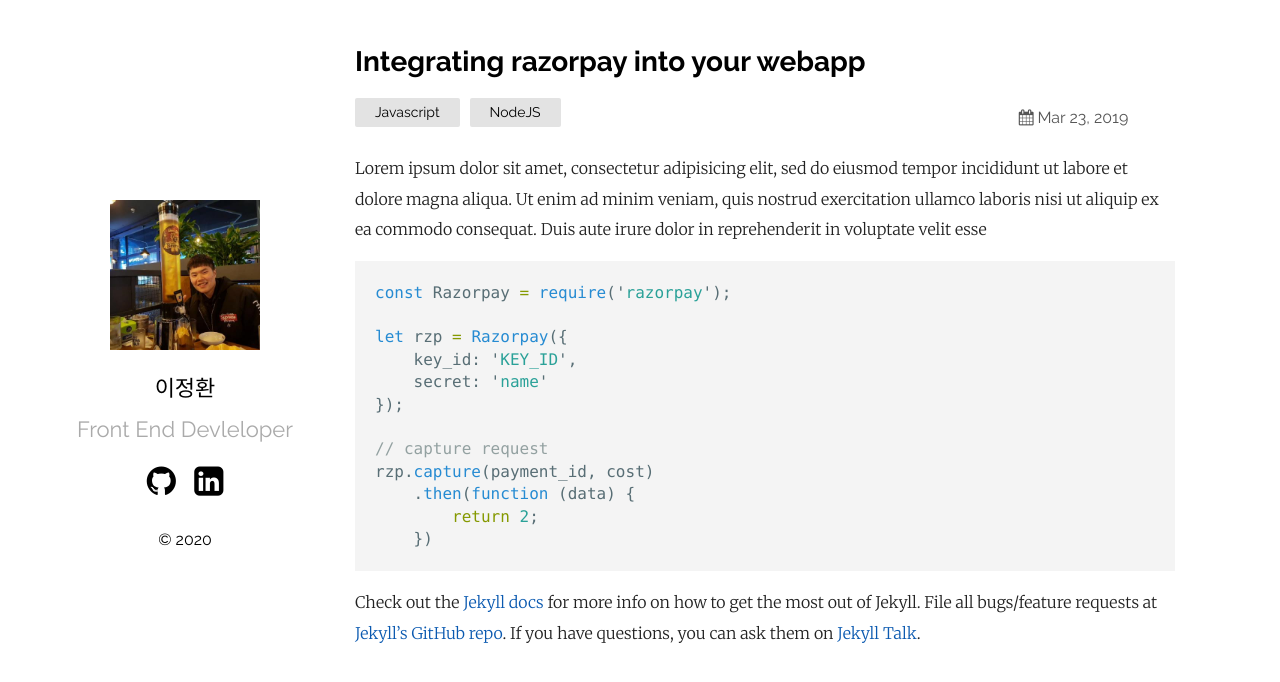
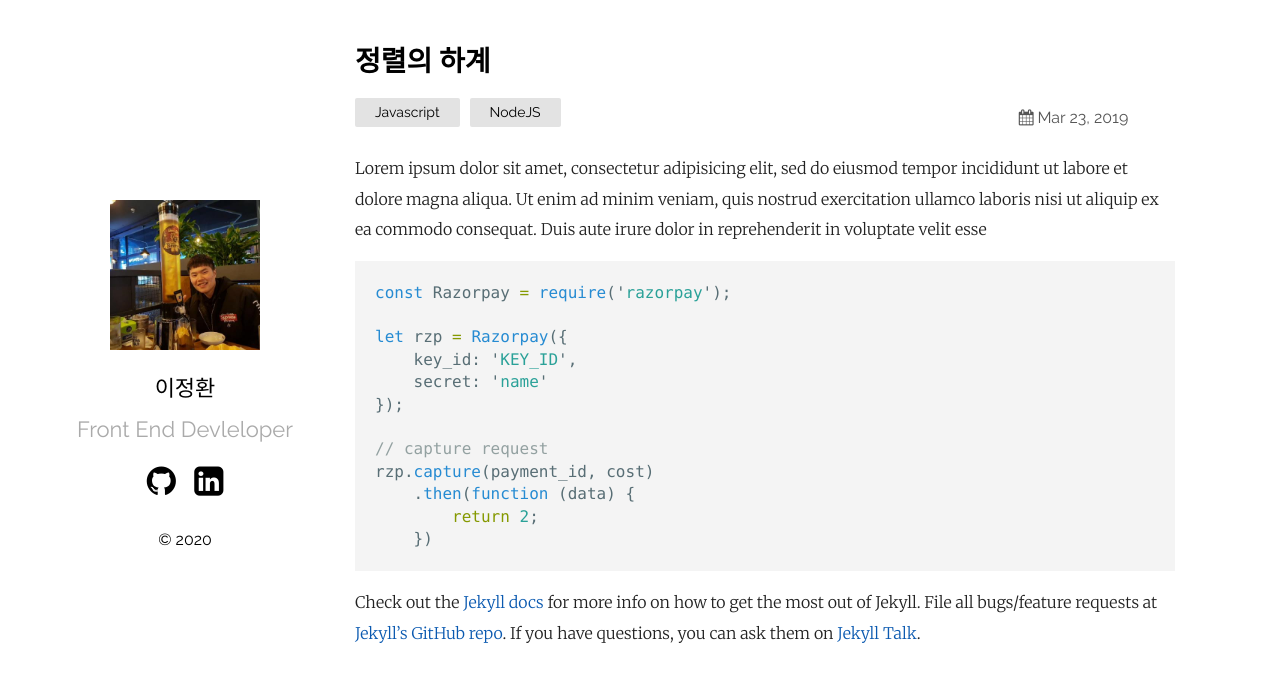
Before and after one commit to winterlood/winterlood.github.io, a Jekyll site: the page built from _posts/2019-03-23-welcome-to-jekyll.markdown, in a window 1280 px wide. Shown: the top 682 px of the page. Built offline with Jekyll 4.4.1, drawn with Linux system fonts in a browser that asks for light colours.

Commit message:
Update 2019-03-23-welcome-to-jekyll.markdown

```diff
--- a/_posts/2019-03-23-welcome-to-jekyll.markdown
+++ b/_posts/2019-03-23-welcome-to-jekyll.markdown
@@ -1,6 +1,6 @@
 ---
 layout: post
-title:  "Integrating razorpay into your webapp"
+title:  "정렬의 하계"
 date:   2019-03-23 21:03:36 +0530
 categories: Javascript NodeJS
 ---
```
